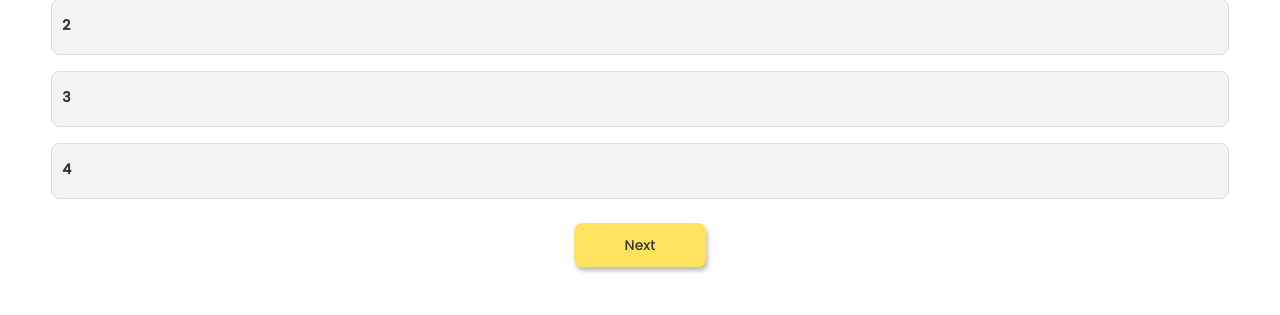
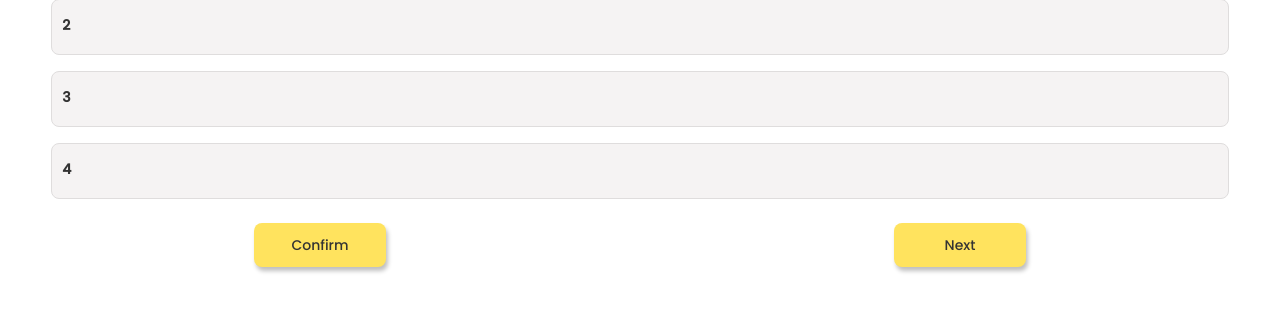
Before and after one commit to JasonWUCHI/ProjectDemo_USTPathway, a Django app: page /draw/questions/ in a window 1280 px wide. Shown: the part 461-776 px from the top of the page. Run offline with Django 3.2, Linux system fonts and the light colour scheme; some libraries are stand-ins or nearby versions.

Commit message:
confirm button

```diff
--- a/draw/templates/draw/questions.html
+++ b/draw/templates/draw/questions.html
@@ -120,8 +120,25 @@
         border: 1px solid #DFDDDD;
         border-radius: 8px;
     }
+    #container1{
+        display: flex;
+        justify-content: space-between;
+    }
 
     #next {
+        width: 132px;
+        height: 44px;
+        border-radius: 8px;
+        background: #ffe35e;
+        border-style: none;
+        box-shadow: 2px 4px 4px rgba(0, 0, 0, 0.25);
+        margin-top: 3vh;
+        display: block;
+        margin-left: auto;
+        margin-right: auto;
+    }
+
+    #confirm {
         width: 132px;
         height: 44px;
         border-radius: 8px;
@@ -151,7 +168,10 @@
     <div id="choice2"></div>
     <div id="choice3"></div>
     <div id="choice4"></div>
+    <div id=container1>
+        <button id="confirm">Confirm</button>
         <button id="next">Next</button>
+    </div>
 
     <script>
         var question = document.getElementById("question");
@@ -162,6 +182,7 @@ var choice4 = document.getElementById("choice4");
         var progress = document.getElementById("progress");
         var next = document.getElementById("next");
         var text = document.getElementById("text");
+        var confirm_button = document.getElementById("confirm");
 
 
         //Question Bank
@@ -199,6 +220,7 @@ var answer_bank = [
         var n = 0;
         var score = 0;
         var answered = false;
+        var selected = null;
 
         window.onload = function(){
             question.innerHTML = question_bank[0]
@@ -210,10 +232,11 @@ window.onload = function(){
         }
 
         next.addEventListener("click", function(){nextquestion();});
-choice1.addEventListener("click", function(){reply(choice1.id);});
-choice2.addEventListener("click", function(){reply(choice2.id);})
-choice3.addEventListener("click", function(){reply(choice3.id);})
-choice4.addEventListener("click", function(){reply(choice4.id);})
+        choice1.addEventListener("click", function(){select(choice1.id);});
+        choice2.addEventListener("click", function(){select(choice2.id);})
+        choice3.addEventListener("click", function(){select(choice3.id);})
+        choice4.addEventListener("click", function(){select(choice4.id);})
+        confirm_button.addEventListener("click", function(){reply(selected)})
 
         function nextquestion(){
             if(answered){
@@ -240,8 +263,19 @@ function nextquestion(){
             }
         }
 
+        function select(choice){
+            if(!answered){
+                choice1.style.borderColor = "#000000"
+                choice2.style.borderColor = "#000000"
+                choice3.style.borderColor = "#000000"
+                choice4.style.borderColor = "#000000"
+                document.getElementById(choice).style.borderColor = "#5ECA7C"
+                selected = choice
+            }
+        }
+
         function reply(choice){
-    if(!answered){
+            if(!answered && choice){
                 if(choice == "choice"+answer_bank[n]){
                     score = score + 1;
                     document.getElementById("choice" + String(answer_bank[n])).style.background = "#5ECA7C"
```
Lines whose indentation alone changed are shown as unchanged.
